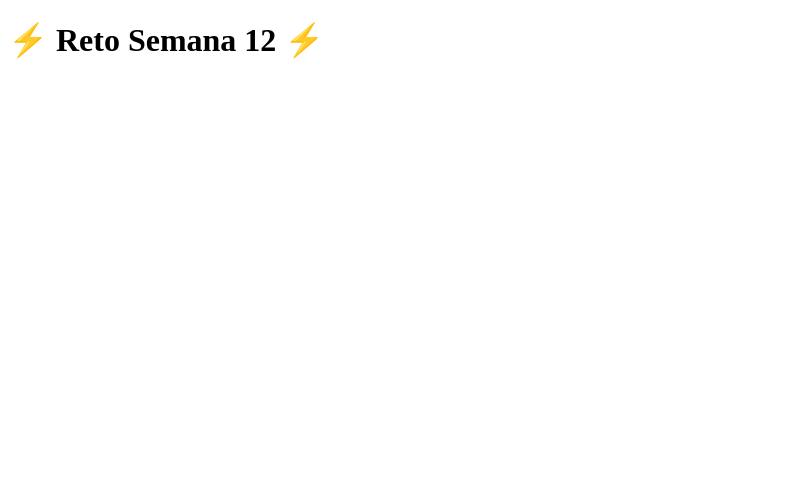
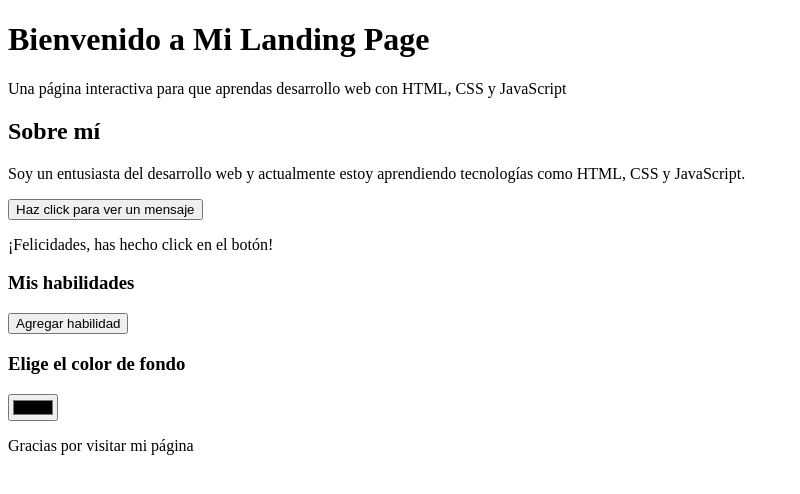
Before and after one commit to richard-asto/S12RETO01, a plain HTML site: page index.html in a window 1280 px wide. Shown: the whole page, without its empty margins (0-800 px from the left). Drawn offline with Linux system fonts and the light colour scheme.

Commit message:
2.- se creó el Html

```diff
--- a/index.html
+++ b/index.html
@@ -4,12 +4,48 @@
 <head>
     <meta charset="UTF-8">
     <meta name="viewport" content="width=device-width, initial-scale=1.0">
-    <title>Reto Semana 12</title>
+    <title>Landing Page Interactiva</title>
     <link rel="stylesheet" href="css/style.css">
 </head>
 
 <body>
-    <h1>⚡ Reto Semana 12 ⚡</h1>
+    <header>
+        <h1>Bienvenido a Mi Landing Page</h1>
+        <p>
+            Una página interactiva para que aprendas desarrollo web con HTML, CSS
+            y JavaScript
+        </p>
+    </header>
+
+    <section>
+        <h2>Sobre mí</h2>
+        <p>
+            Soy un entusiasta del desarrollo web y actualmente estoy aprendiendo
+            tecnologías como HTML, CSS y JavaScript.
+        </p>
+    </section>
+
+    <section>
+        <button id="mostrarMensajeBtn">Haz click para ver un mensaje</button>
+        <p id="mensaje">
+            ¡Felicidades, has hecho click en el botón!
+        </p>
+    </section>
+
+    <section>
+        <h3>Mis habilidades</h3>
+        <ul id="habilidadesLista"></ul>
+        <button id="agregarHabilidadBtn">Agregar habilidad</button>
+    </section>
+
+    <section>
+        <h3>Elige el color de fondo</h3>
+        <input type="color" id="colorPicker" />
+    </section>
+
+    <footer>
+        <p>Gracias por visitar mi página</p>
+    </footer>
 
     <script src="./Js/script.js"></script>
 
```
Also changed, not shown: 1 other file.
